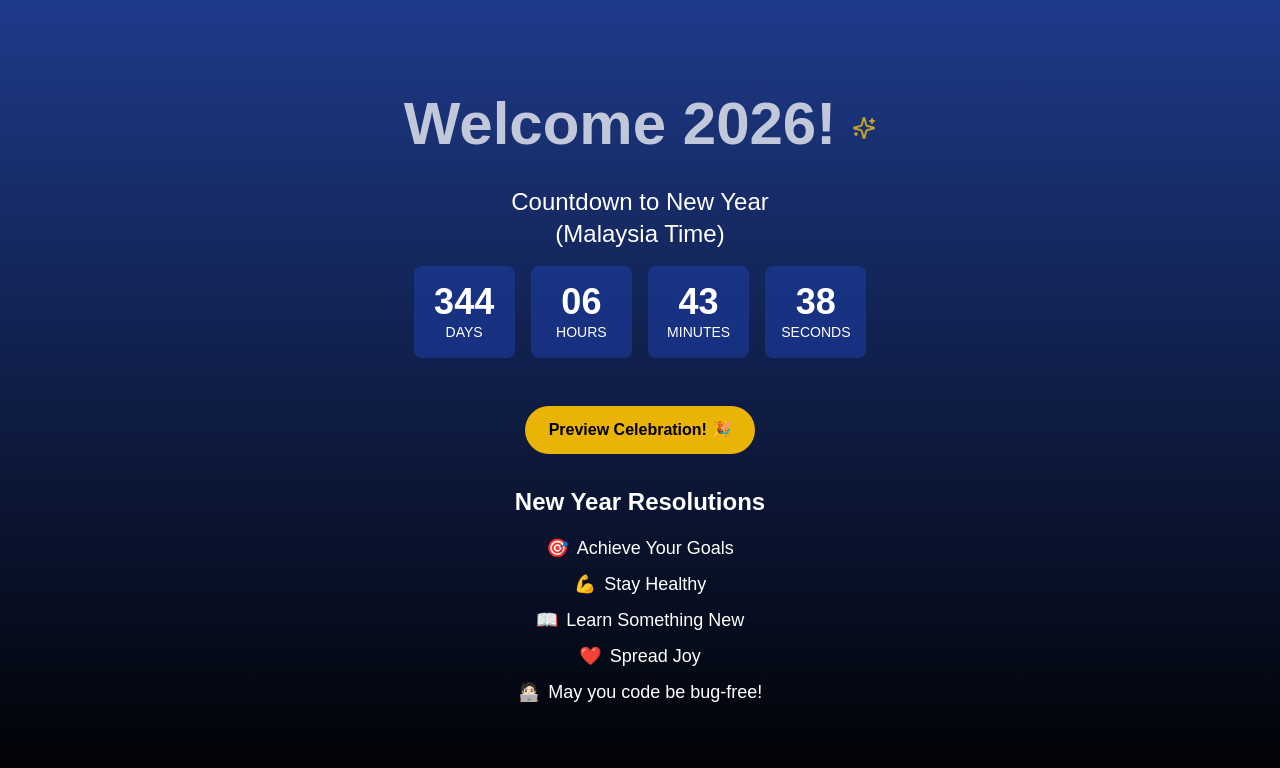
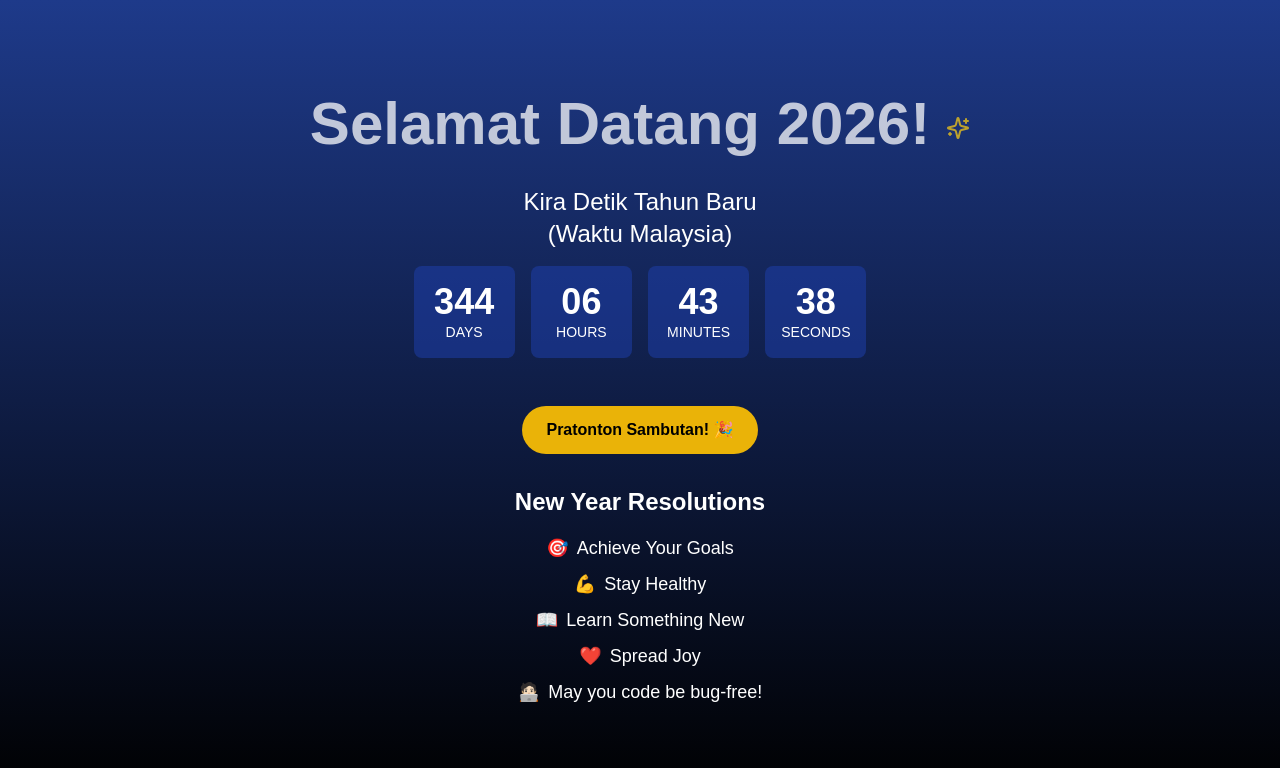
Before and after one commit to BlankedWave/Pengiraan-Detik-Tahun-Baru, a Next.js app: page / in a window 1280 px wide. Shown: the top 768 px of the page. Built offline with nearby package versions, Linux system fonts and the light colour scheme.

Commit message:
Update countdown.js

```diff
--- a/src/app/components/countdown.js
+++ b/src/app/components/countdown.js
@@ -116,7 +116,7 @@ const NewYear = () => {
         <div className="min-h-screen bg-gradient-to-b from-blue-900 to-black text-white flex flex-col items-center justify-center p-4">
             <div className={`transition-all duration-500 ${showFireworks ? 'scale-110' : 'scale-100'}`}>
                 <h1 className="text-6xl font-bold mb-8 text-center animate-pulse">
-                    {isNewYear ? `Happy New Year ${nextYear}! 🎉` : `Welcome ${nextYear}!`}
+                    {isNewYear ? `Selamat Tahun Baru ${nextYear}! 🎉` : `Selamat Datang ${nextYear}!`}
                     <Stars className="inline ml-4 text-yellow-400" />
                 </h1>
             </div>
@@ -124,7 +124,7 @@ const NewYear = () => {
             <div className="text-2xl mb-12 text-center">
                 {!isNewYear ? (
                     <>
-                        <p className="mb-4">Countdown to New Year <div>({TIMEZONE_NAME} Time)</div></p>
+                        <p className="mb-4">Kira Detik Tahun Baru<div>(Waktu {TIMEZONE_NAME})</div></p>
                         <div className="grid grid-cols-2 md:grid-cols-4 gap-4">
                             {Object.entries(timeLeft).map(([unit, value]) => (
                                 <div key={unit} className="bg-blue-800 bg-opacity-50 p-4 rounded-lg">
@@ -135,7 +135,7 @@ const NewYear = () => {
                         </div>
                     </>
                 ) : (
-                    <p className="text-4xl font-bold animate-bounce">Let's Celebrate! 🎊</p>
+                    <p className="text-4xl font-bold animate-bounce">Jom Raikan! 🎊</p>
                 )}
             </div>
 
@@ -145,7 +145,7 @@ const NewYear = () => {
                         onClick={triggerFireworks}
                         className="bg-yellow-500 hover:bg-yellow-400 text-black font-bold py-3 px-6 rounded-full transform transition-transform hover:scale-105 active:scale-95"
                     >
-                        Preview Celebration! 🎉
+                        Pratonton Sambutan! 🎉
                     </button>
                 )}
 
```
